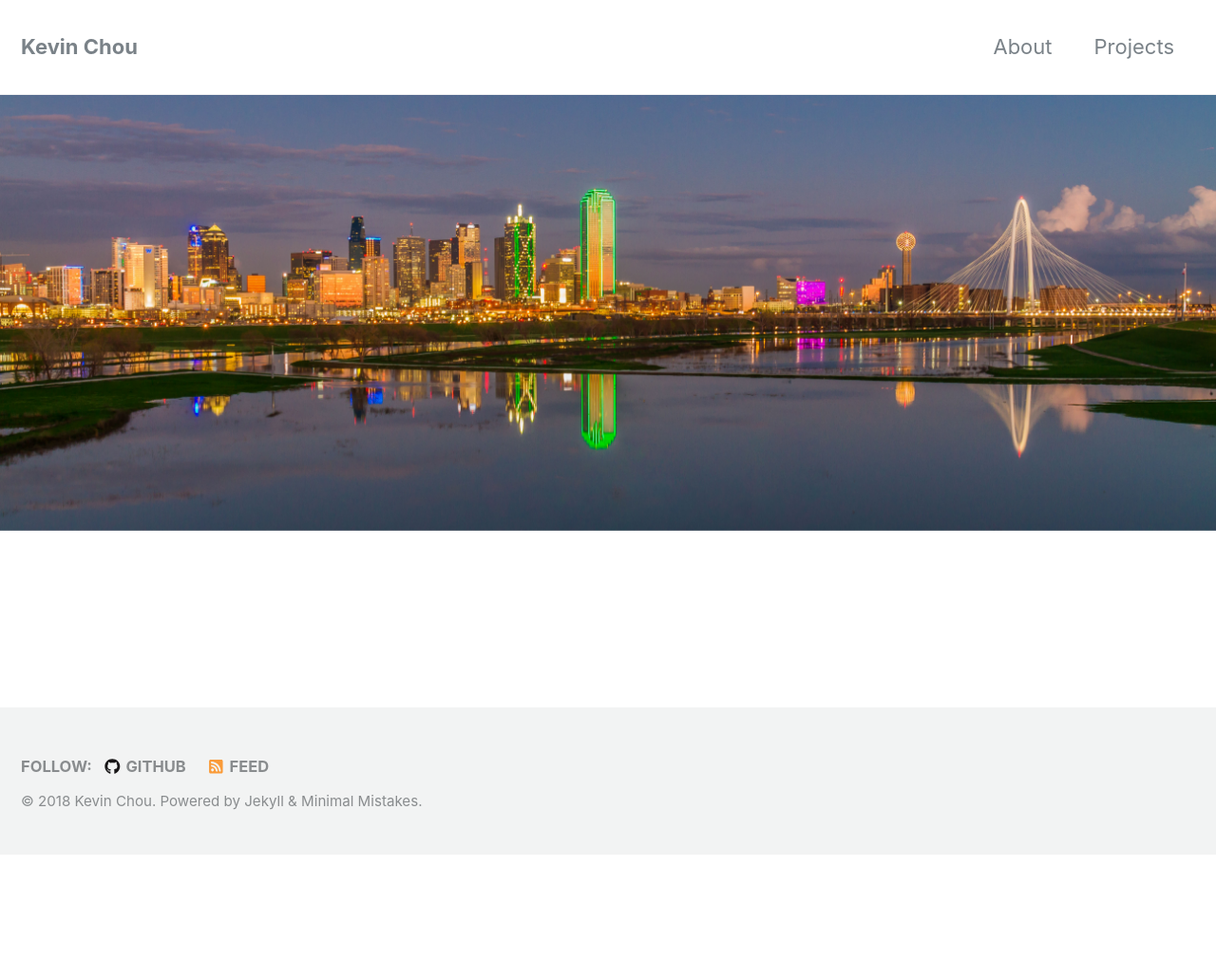
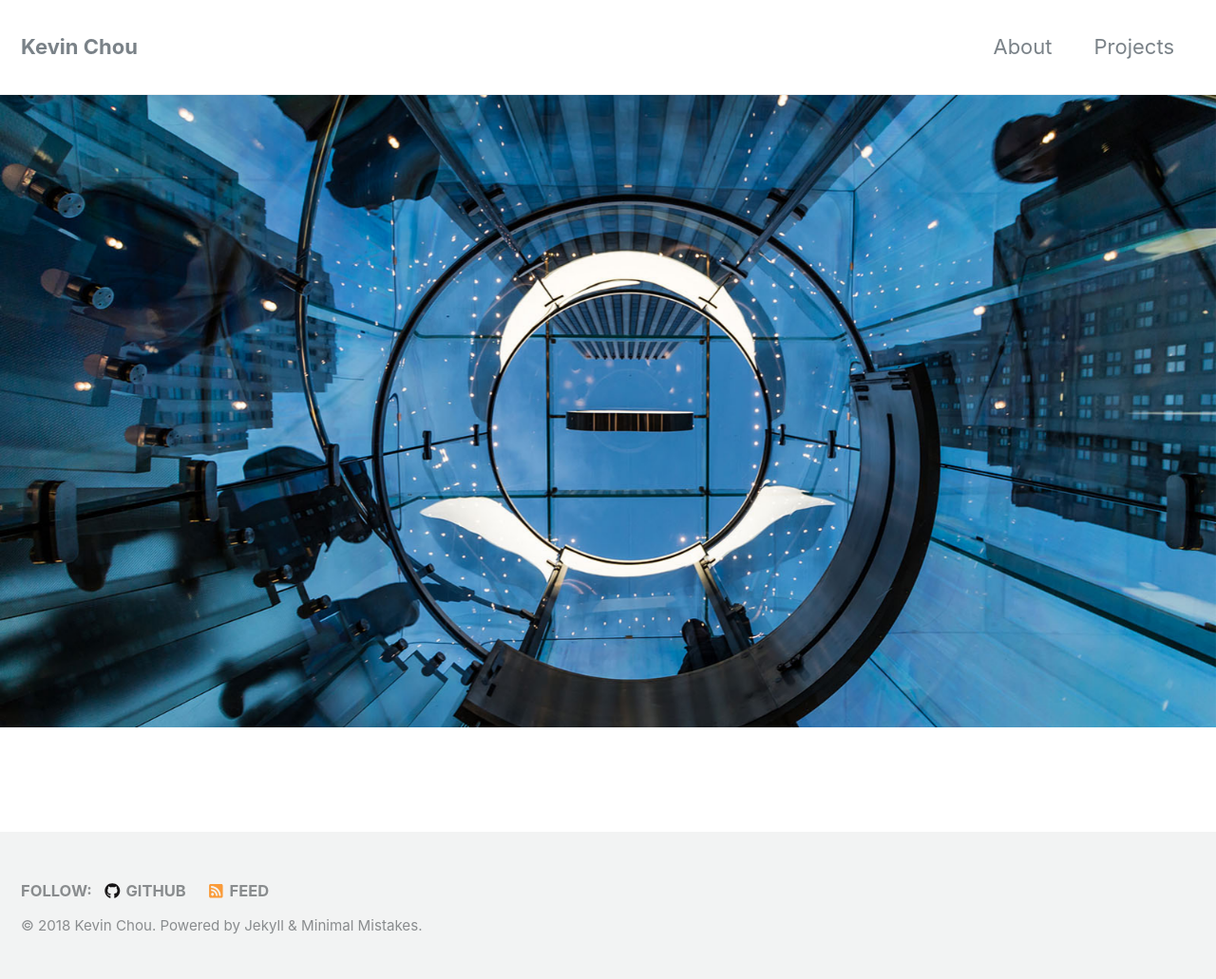
Before and after one commit to ktc11/kevintchou.github.io, a Jekyll site: the page built from index.html, in a window 1280 px wide. Shown: the whole page at 95% size. Built offline with Jekyll 4.4.1, drawn with Linux system fonts in a browser that asks for light colours; nearby versions of some CDN libraries; the list of posts is cut into pages by our own code; before the commit the page ends 900 px from its top, so only the background shows below that.

Commit message:
Test header

```diff
--- a/index.html
+++ b/index.html
@@ -2,5 +2,5 @@
 layout: splash
 author_profile: true
 header:
-  image: "/images/header.jpg"
+  image: "/images/header2.jpg"
 ---
```
Also changed, not shown: images/header2.jpg (added).
